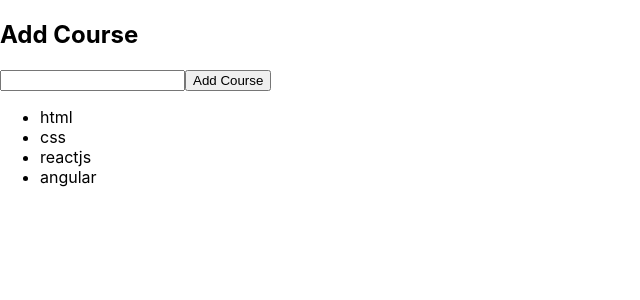
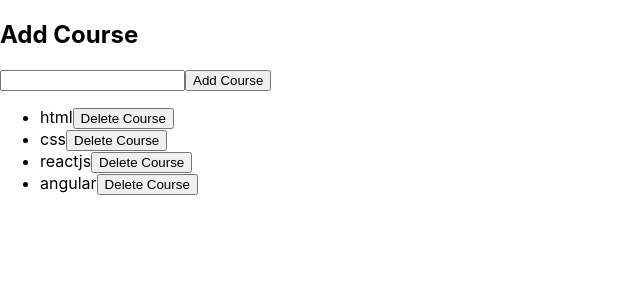
Before and after one commit to bilal07/crudapp, a React (Create React App) app: page / in a window 1280 px wide. Shown: the top 300 px of the page, without its empty margins (0-640 px from the left). Built offline with nearby package versions, Linux system fonts and the light colour scheme.

Commit message:
delete course function

```diff
--- a/src/App.js
+++ b/src/App.js
@@ -29,10 +29,18 @@
       current: ''
     })
   }
+
+  deleteCourse = (index) => {
+    let courses = this.state.courses;
+    courses.splice(index, 1);
+    this.setState({
+      courses
+    })
+  }
   render() {
     const courses = this.state.courses;
     const courseList = courses.map((course,index) => {
-      return <CourseList details={course} key={index} />
+      return <CourseList details={course} index={index} key={index} deleteCourse={this.deleteCourse}/>
     })
     return (
       <section className="App">
--- a/src/components/CourseList.js
+++ b/src/components/CourseList.js
@@ -1,12 +1,20 @@
 import React, { Component, Fragment } from 'react';
 
 class CourseList extends Component {
+
+    // render course item
+    renderCourse = () => {
+        return(
+          <li>
+              <span>{this.props.details.name}</span>
+              <button onClick={() => {this.props.deleteCourse(this.props.index)}}>Delete Course</button>
+          </li>
+        )
+    }
     render() {
       return (
         <Fragment>
-          <li>
-              {this.props.details.name}
-          </li>
+          {this.renderCourse()}
         </Fragment>
       );
     }
```
Also changed, not shown: 1 other file (tests, documents, lock files or other folders).
